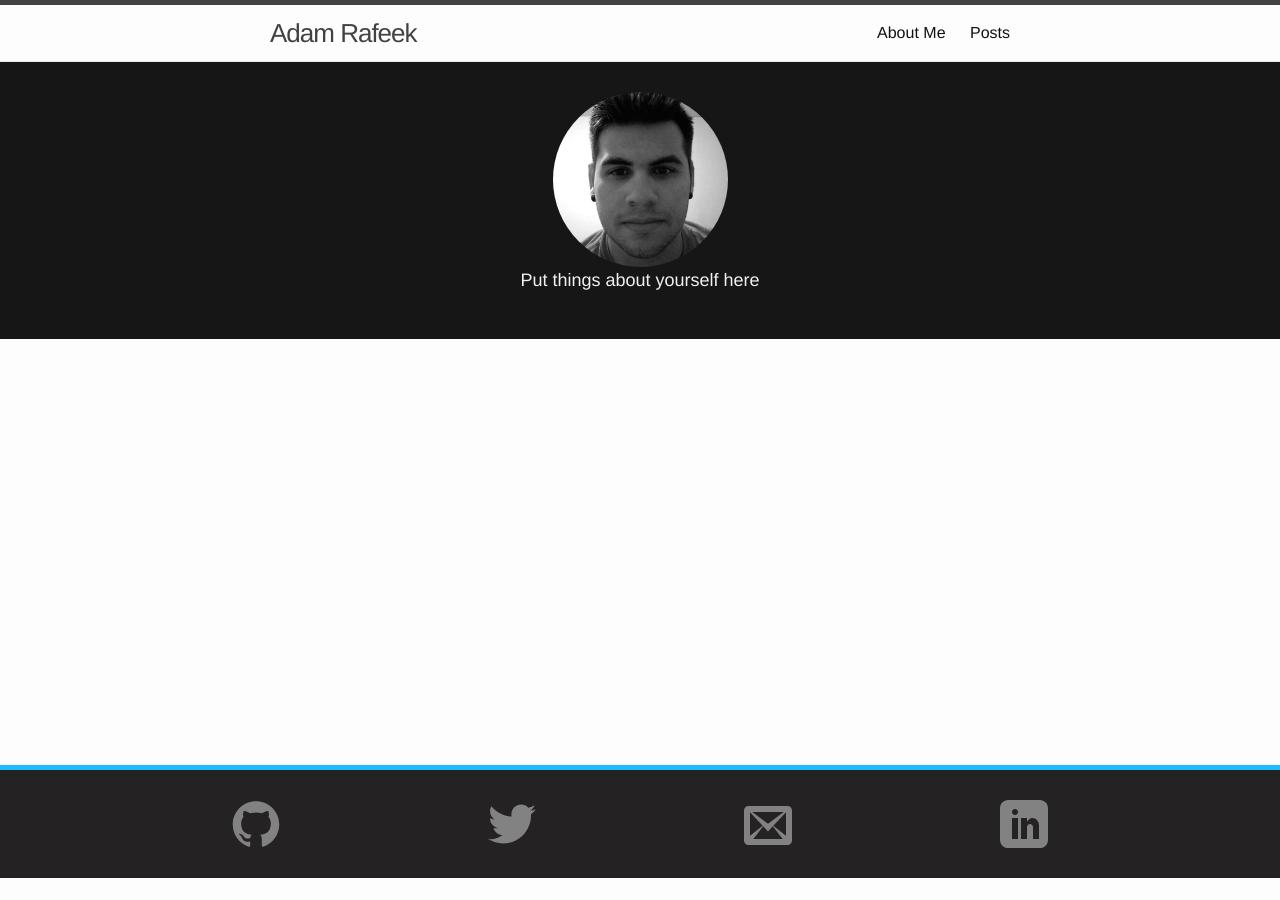
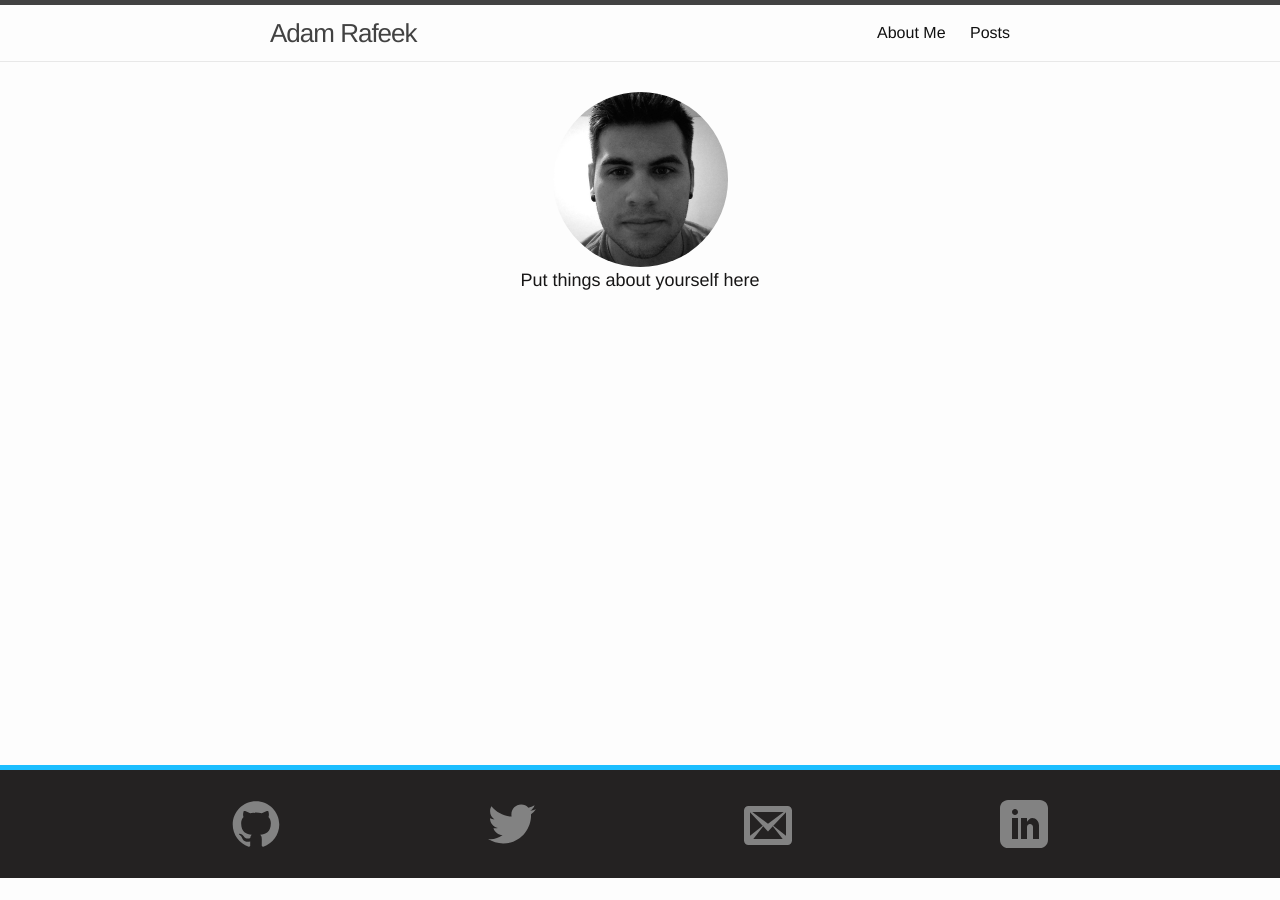
Before and after one commit to arafeek/arafeek.github.io, a Jekyll site: the page built from about.html, in a window 1280 px wide. Built offline with Jekyll 4.4.1, drawn with Linux system fonts in a browser that asks for light colours.

Commit message:
changes to bg-color of posts and about page

```diff
--- a/_sass/_layout.scss
+++ b/_sass/_layout.scss
@@ -171,7 +171,7 @@
  */
 .page-content {
     padding: $spacing-unit 0;
-    background-color: $aw-dark-grey;
+    color: $aw-dark-grey;
 }
 
 .page-heading {
@@ -195,6 +195,12 @@
 .post-link {
     display: block;
     font-size: 24px;
+    font-weight: 500;
+    color: $aw-dark-grey;
+
+    &:visited {
+        color: $aw-dark-grey;
+    }
 }
 
 
--- a/about.html
+++ b/about.html
@@ -4,7 +4,7 @@ title: About Me
 permalink: /about/
 ---
 
-<section class="aw-main__section flex-column">
+<section class="aw-about__section flex-column">
   <div class="aw-main__content">
     <img class="aw-main__image" src="/img/Adam.jpg" />
     <p> Put things about yourself here </p>
```
